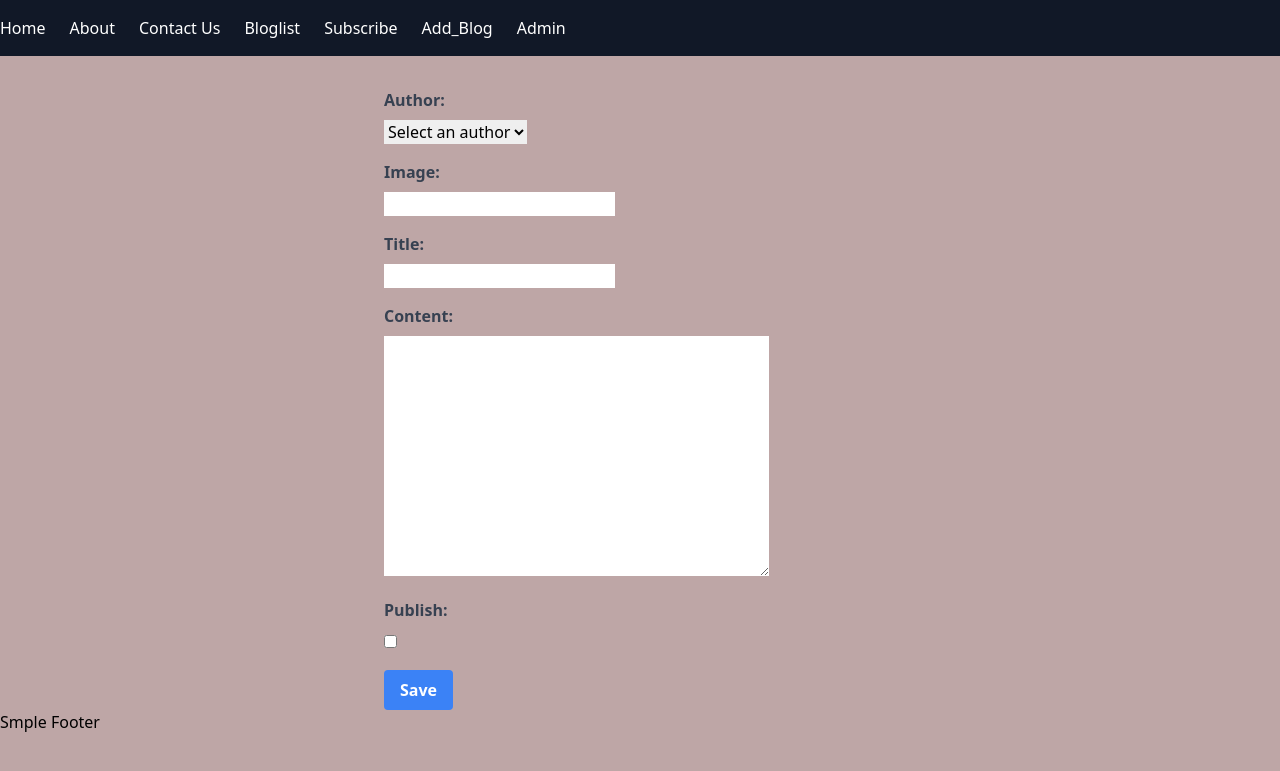
After one commit to prudorexa/my_blog-1, a Django app: page /add_blog/ in a window 1280 px wide. The commit adds this page. Shown: the top 771 px of the page. Run offline with Django 5.2, Linux system fonts and the light colour scheme; data that the repository does not hold is empty; some libraries are stand-ins or nearby versions.

Commit message:
deploy in render

```diff
--- /dev/null
+++ b/myapp/forms.py
@@ -0,0 +1,19 @@
+from django import forms
+from .models import Blog, Author
+
+class BlogForm(forms.ModelForm):
+    # Define the author field as a dropdown menu of authors
+    author = forms.ModelChoiceField(queryset=Author.objects.all(), empty_label="Select an author")
+
+    class Meta:
+        model = Blog
+        fields = ['author', 'image', 'title', 'content', 'is_published']
+
+    def __init__(self, *args, **kwargs):
+        super(BlogForm, self).__init__(*args, **kwargs)
+        # Customize the form's appearance or behavior here if needed
+
+    def clean(self):
+        cleaned_data = super().clean()
+        # Additional form validation can be performed here
+        return cleaned_data
--- a/myapp/models.py
+++ b/myapp/models.py
@@ -1,5 +1,7 @@
 from django.db import models
 from django.urls import reverse
+from django.utils import timezone
+from cloudinary.models import CloudinaryField
 
 class Author(models.Model):
     first_name = models.CharField(max_length=100)
@@ -14,11 +16,40 @@ class Author(models.Model):
 
 # Create your models here.
 class Blog(models.Model):
+    author = models.ForeignKey(Author, on_delete=models.CASCADE)
     title = models.CharField(max_length=200)
+    content = models.TextField()
+    date_posted = models.DateTimeField(default=timezone.now)
+    last_updated = models.DateTimeField(auto_now=True)
+    is_published = models.BooleanField(default=False)
+
+    def __str__(self) -> str:
+        return self.title
+
+class Subscriber(models.Model):
+    email = models.EmailField(unique=True)
+    created_at = models.DateTimeField(auto_now_add=True)
+
+    def __str__(self):
+        return self.email
+
+class Blog(models.Model):
     author = models.ForeignKey(Author, on_delete=models.CASCADE)
-    content =  models.TextField(max_length=5000)
-    created_date = models.DateTimeField(auto_now_add=True)
-    published_date = models.DateTimeField(auto_now_add=False)
+    title = models.CharField(max_length=200)
+    content = models.TextField()
+    image = CloudinaryField("image",null=True)
+    date_posted = models.DateTimeField(default=timezone.now)
+    last_updated = models.DateTimeField(auto_now=True)
+    is_published = models.BooleanField(default=False)
+
+
+    class Meta:
+        ordering = ['-date_posted']
 
     def __str__(self):
         return self.title
+
+
+    @classmethod
+    def published(cls):
+        return cls.objects.filter(is_published=True)
--- /dev/null
+++ b/myapp/templates/add_blog.html
@@ -0,0 +1,33 @@
+{% extends 'base.html' %}
+
+{% block title %}Add Blog - Your Django App{% endblock %}
+
+{% block content %}
+<form method="post" class="max-w-lg mx-auto mt-8" enctype="multipart/form-data">
+    {% csrf_token %}
+
+    <div class="mb-4">
+        <label for="{{ form.author.id_for_label }}" class="block text-gray-700 font-bold mb-2">Author:</label>
+        {{ form.author }}
+    </div>
+    <div class="mb-4">
+        <label for="{{ form.image.id_for_label }}" class="block text-gray-700 font-bold mb-2">Image:</label>
+        {{ form.image }}
+    </div>
+    <div class="mb-4">
+        <label for="{{ form.title.id_for_label }}" class="block text-gray-700 font-bold mb-2">Title:</label>
+        {{ form.title }}
+    </div>
+    <div class="mb-4">
+        <label for="{{ form.content.id_for_label }}" class="block text-gray-700 font-bold mb-2">Content:</label>
+        {{ form.content }}
+    </div>
+    <div class="mb-4">
+        <label for="{{ form.is_published.id_for_label }}" class="block text-gray-700 font-bold mb-2">Publish:</label>
+        {{ form.is_published }}
+    </div>
+    <button type="submit" class="bg-blue-500 hover:bg-blue-700 text-white font-bold py-2 px-4 rounded">
+        Save
+    </button>
+</form>
+{% endblock %}
--- a/myapp/templates/navbar.html
+++ b/myapp/templates/navbar.html
@@ -5,6 +5,8 @@
             <li><a href="/about"  class="text-white hover:text-gray-300">About</a></li>
             <li><a href="/contact"  class="text-white hover:text-gray-300">Contact Us</a></li>
             <li><a href="/bloglist"  class="text-white hover:text-gray-300">Bloglist</a></li>
+            <li><a href="/subscribe"  class="text-white hover:text-gray-300">Subscribe</a></li>
+            <li><a href="/add_blog"  class="text-white hover:text-gray-300">Add_Blog</a></li>
             <li><a href="/admin"  class="text-white hover:text-gray-300">Admin</a></li>
 
 
--- a/myapp/urls.py
+++ b/myapp/urls.py
@@ -5,6 +5,8 @@ urlpatterns = [
     path('', index, name='index'),
     path('about/', about, name='about'),
     path('contact/', contact, name='contact'),
-    path('bloglist/', blog_list, name='bloglist')
+    path('bloglist/', blog_list, name='bloglist'),
+    path('subscribe/', subscribe, name='subscribe'),
+    path('add_blog/', add_blog, name='add_blog'),
 
 ]
--- a/myapp/views.py
+++ b/myapp/views.py
@@ -1,5 +1,10 @@
-from django.shortcuts import render
+from django.shortcuts import render, redirect
 from .models import Blog
+from django.contrib import messages
+from .models import Subscriber
+from .forms import BlogForm
+
+
 # Create your views here.
 
 def index(request):
@@ -25,3 +30,40 @@ def blog_list(request):
     blogs = Blog.objects.all()
     context = {'blogs': blogs}
     return render(request, "blog_list.html", context)
+
+
+def subscribe(request):
+    if request.method == 'POST':
+        email = request.POST['email']
+        if Subscriber.objects.filter(email=email).exists():
+            messages.error(request, 'You are already subscribed.')
+        else:
+            subscriber = Subscriber(email=email)
+            subscriber.save()
+            messages.success(request, 'Thank you for subscribing!')
+            return redirect('subscribe')
+    return render(request, 'subscribe.html')
+
+def add_blog(request):
+    if request.method == 'POST':
+        form = BlogForm(request.POST)
+        if form.is_valid():
+            blog = form.save()
+            return redirect('bloglist')
+    else:
+        form = BlogForm()
+    return render(request, 'add_blog.html', {'form': form})
+
+def add_blog(request):
+    if request.method == 'POST':
+        form = BlogForm(request.POST, request.FILES)
+        if form.is_valid():
+            # Save the form data to create a new Blog object
+            blog = form.save(commit=False)  # Use commit=False to modify the object before saving
+            blog.save()  # Save the modified Blog object with the author assigned
+
+            return redirect('bloglist')  # Redirect to the 'blog_list' view after successful form submission
+    else:
+        form = BlogForm()
+
+    return render(request, 'add_blog.html', {'form': form})
```
Also changed, not shown: myapp/templates/blog_list.html (+14 -14 lines), myapp/templates/subscribe.html (added, +30 -0 lines), myproject/settings.py (+10 -0 lines), myapp/migrations/0002_subscriber.py (added), myapp/migrations/0003_remove_blog_created_date_remove_blog_published_date_and_more.py (added), myapp/migrations/0004_alter_blog_options_blog_image.py (added), 1 other file.
